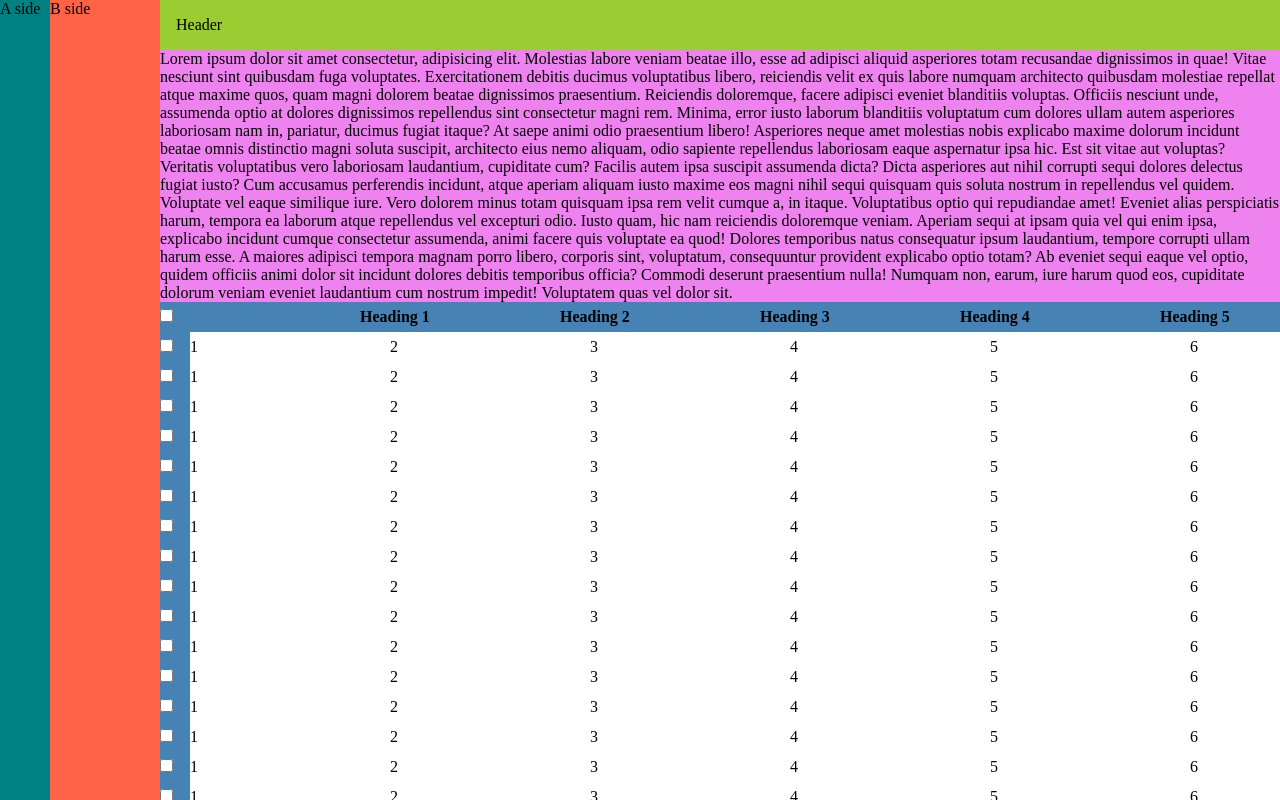
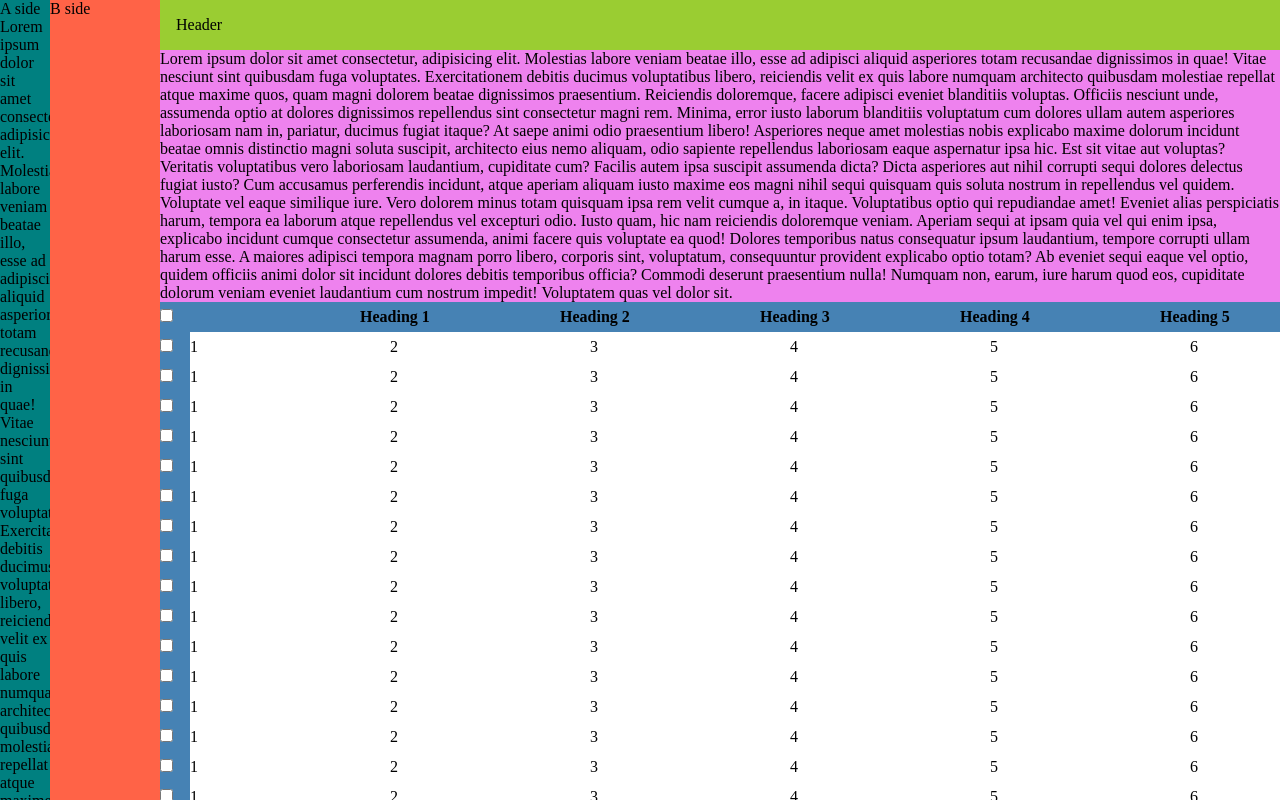
Before and after one commit to zion86/test-task-table, a plain HTML site: page index.html in a window 1280 px wide. Drawn offline with Linux system fonts and the light colour scheme.

Commit message:
Update index.html

```diff
--- a/index.html
+++ b/index.html
@@ -11,7 +11,10 @@
 
 <body class="page">
 
-  <aside class="aside aside--left">A side</aside>
+  <aside class="aside aside--left">
+    A side
+    <p>Lorem ipsum dolor sit amet consectetur, adipisicing elit. Molestias labore veniam beatae illo, esse ad adipisci aliquid asperiores totam recusandae dignissimos in quae! Vitae nesciunt sint quibusdam fuga voluptates. Exercitationem debitis ducimus voluptatibus libero, reiciendis velit ex quis labore numquam architecto quibusdam molestiae repellat atque maxime quos, quam magni dolorem beatae dignissimos praesentium.</p>
+  </aside>
   <!-- /.aside -->
   <aside class="aside aside--right">B side</aside>
   <!-- /.aside -->
```
